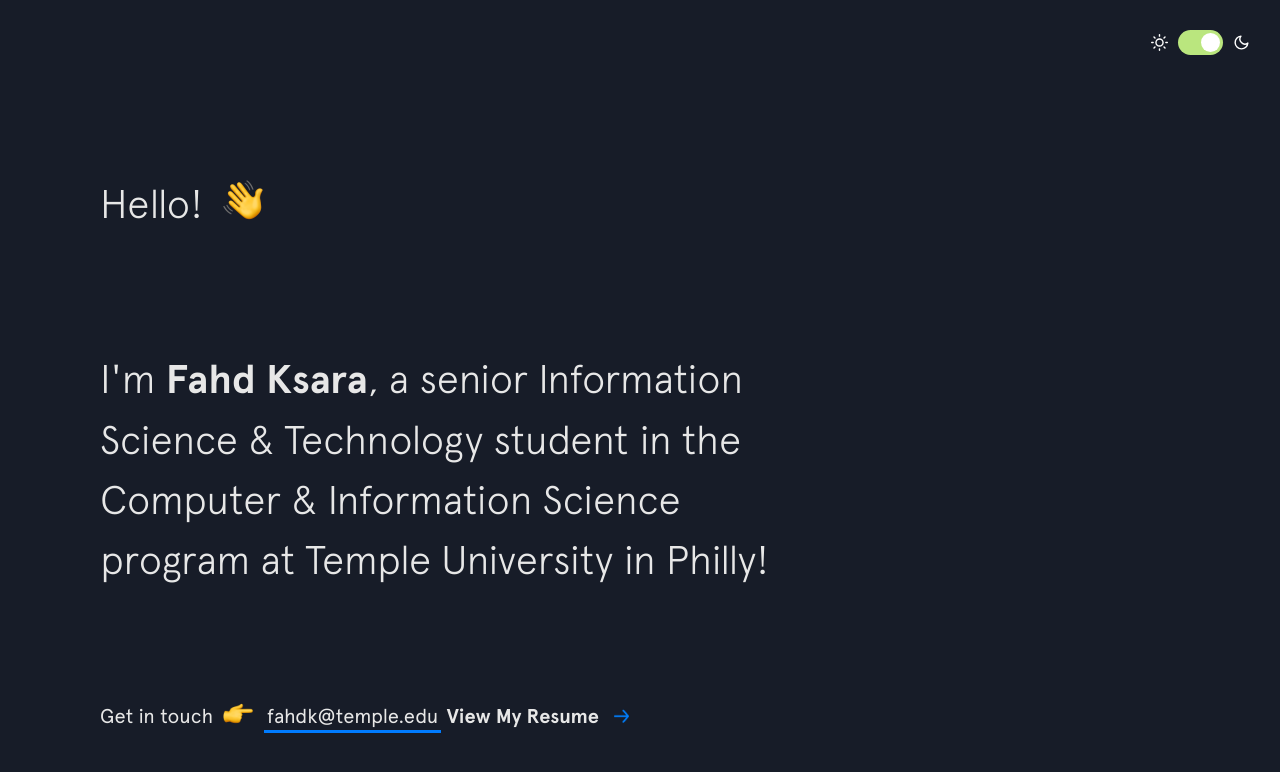
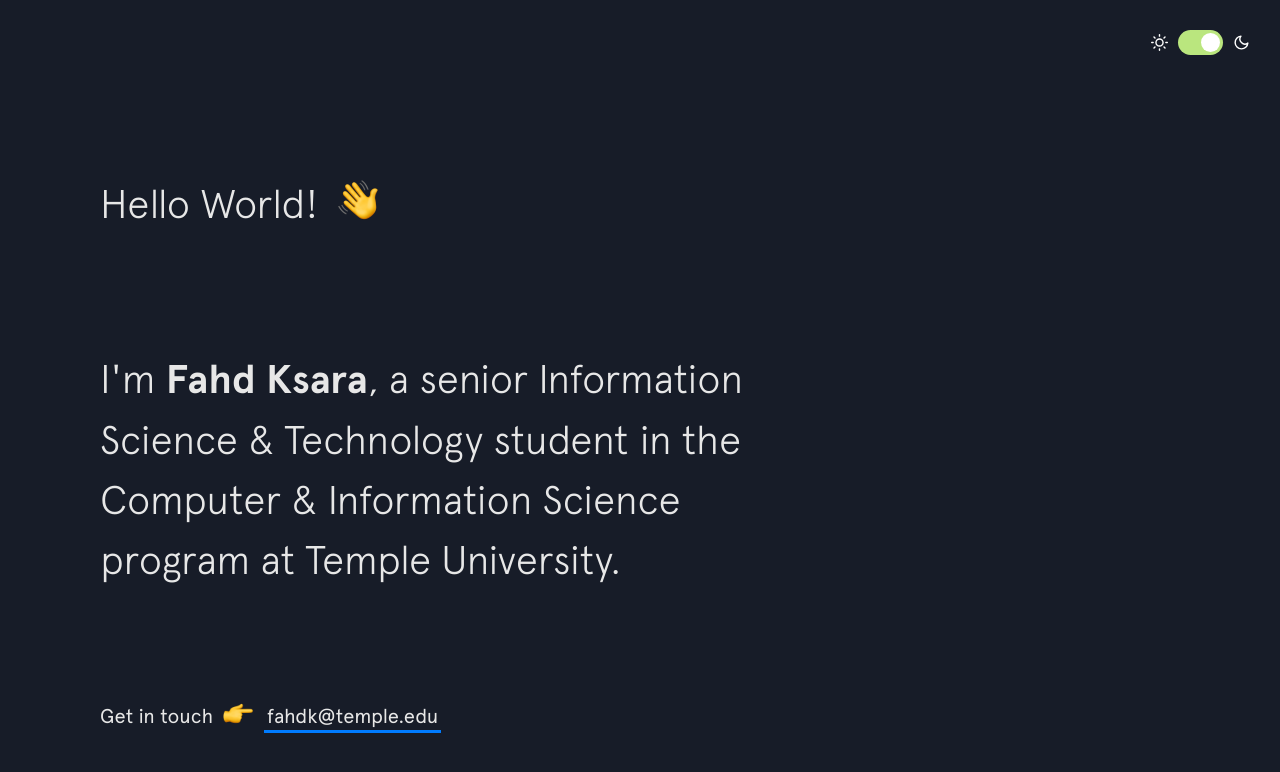
Before and after one commit to Faskyy/FahdK, a Jekyll site: the page built from index.html, in a window 1280 px wide and 900 px high. Shown: the top 772 px of the window. Built offline with Jekyll 4.4.1, drawn with Linux system fonts in a browser that asks for light colours; nearby versions of some CDN libraries.

Commit message:
Update intro.html

```diff
--- a/_includes/intro.html
+++ b/_includes/intro.html
@@ -1,12 +1,12 @@
 <header class="intro">
-  <h1 class="intro__hello">Hello!
+  <h1 class="intro__hello">Hello World!
     <span class="emoji wave-hand animated"></span>
   </h1>
 
   <h2 class="intro__tagline">
       I'm
       <span class="name">Fahd Ksara</span>, a senior Information Science & Technology student in the Computer & Information Science program at
-      Temple University in Philly!
+      Temple University.
   </h2>
 
   <h3 class="intro__contact">
@@ -14,7 +14,6 @@
     <span class="emoji pointer"></span>
     <span>
       <a href="mailto:fahdk@temple.edu" target="_blank" class="highlight-link">fahdk@temple.edu</a>
-       <a href="{{site.resume}}" target="_blank" class="arrow-link">View My Resume</a>
     </span>
   </h3>
 </header>
```
